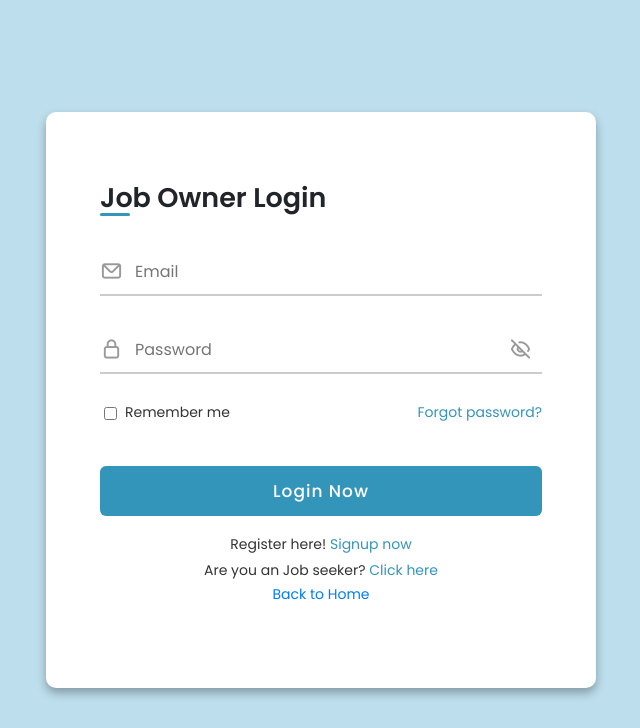
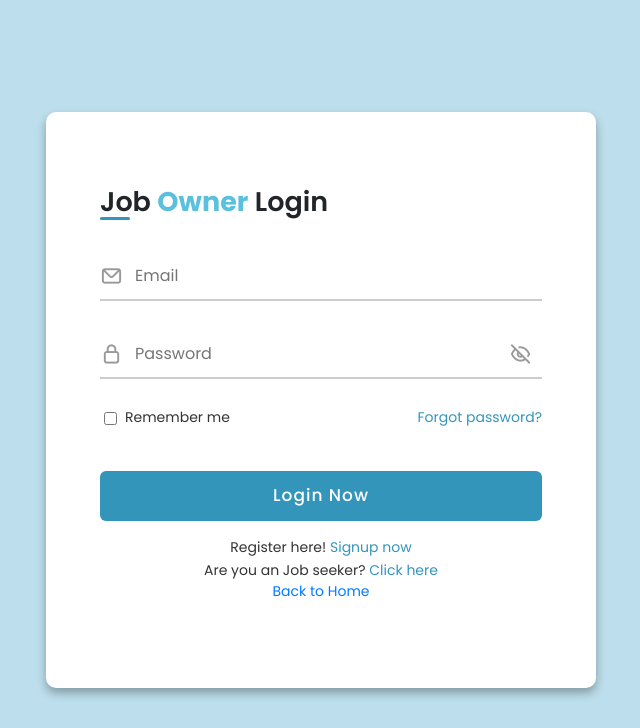
Before and after one commit to bons11/yes, a PHP site: page /auth/employer-login.php in a window 1280 px wide. Shown: the top 728 px of the page, without its empty margins (319-959 px from the left). Run offline with PHP 8.4, Linux system fonts and the light colour scheme.

Commit message:
change color seeker and owner

```diff
--- a/JobPortal/src/auth/employer-login.php
+++ b/JobPortal/src/auth/employer-login.php
@@ -1,4 +1,4 @@
-<?php
+<b?php
 session_start(); // Start the session
 include("php/config.php");
 ?>
@@ -117,7 +117,7 @@ include("php/config.php");
             }
             ?>
             <div class="form login">
-                <span class="title">Job Owner Login</span>
+                <span class="title">Job <b style="color: #5bc0de;">Owner</b> Login</span>
                 <form action="<?php echo htmlspecialchars($_SERVER["PHP_SELF"]); ?>" method="post">
                     <div class="input-field">
                         <input type="email" name="email" placeholder="Email" required>
@@ -161,7 +161,7 @@ include("php/config.php");
 
 
             <div class="form signup" style="overflow: auto;">
-            <span class="title">Job Owner Registration</span>
+            <span class="title">Job <b style="color: #5bc0de;">Owner</b> Registration</span>
 
             <form id="signupForm" action="<?php echo htmlspecialchars($_SERVER["PHP_SELF"]); ?>" method="post" onsubmit="return validateForm()">
                 <div class="input-field">
--- a/JobPortal/src/auth/login.php
+++ b/JobPortal/src/auth/login.php
@@ -108,7 +108,7 @@ include("php/config.php");
             }
             ?>
             <div class="form login">
-                <span class="title">Job Seeker Login</span>
+                <span class="title">Job <b style="color:#0275d8;">Seeker</b> Login</span>
                 <form action="<?php echo htmlspecialchars($_SERVER["PHP_SELF"]); ?>" method="post">
                     <div class="input-field">
                         <input type="email" name="email" placeholder="Email" required>
@@ -152,7 +152,7 @@ include("php/config.php");
 
 
             <div class="form signup">
-            <span class="title">Job Seeker Registration</span>
+            <span class="title">Job <b style="color:#0275d8;">Seeker</b> Registration</span>
 
             <form id="signupForm" action="<?php echo htmlspecialchars($_SERVER["PHP_SELF"]); ?>" method="post" onsubmit="return validateForm()">
                 <div class="input-field">
```
